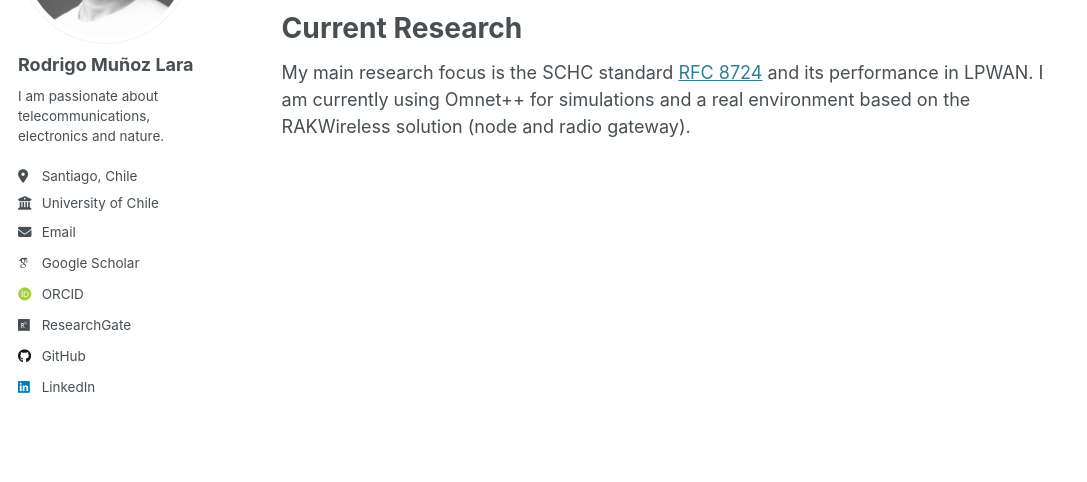
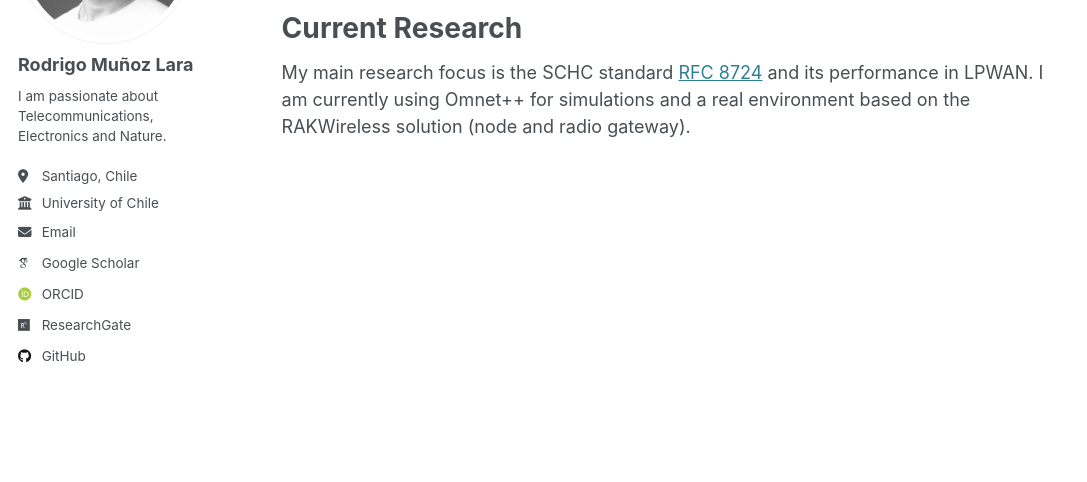
Before and after one commit to RodrigoMunozLara/rodrigomunozlara.github.io, a Jekyll site: the page built from _pages/about.md, in a window 1280 px wide. Shown: the part 234-716 px from the top of the page, without its empty margins (0-1087 px from the left). Built offline with Jekyll 4.4.1, drawn with Linux system fonts in a browser that asks for light colours; some web fonts are replaced.

Commit message:
changing config.yml

```diff
--- a/_config.yml
+++ b/_config.yml
@@ -25,7 +25,7 @@ author:
   avatar           : "rml.jpg"
   name             : "Rodrigo Muñoz Lara"
   pronouns         : # example: "she/her"
-  bio              : "I am passionate about telecommunications, electronics and nature."
+  bio              : "I am passionate about Telecommunications, Electronics and Nature."
   location         : "Santiago, Chile"
   employer         : "University of Chile"
   uri              : # URL
@@ -59,7 +59,7 @@ author:
   keybase          : # Username
   instagram        : # Username
   lastfm           : # Username
-  linkedin         : "rodrigomunozlara"
+  linkedin         : #"rodrigomunozlara"
   mastodon         : # URL
   medium           : # URL
   pinterest        : # Username
@@ -86,11 +86,11 @@ publication_category:
 
 # Site Settings
 teaser                   :  # filename of teaser fallback teaser image placed in /images/, .e.g. "500x300.png"
-breadcrumbs              : false # true, false (default)
+breadcrumbs              : true # true, false (default)
 words_per_minute         : 160
 future                   : true
 read_more                : "disabled" # if enabled, adds "Read more" links to excerpts
-talkmap_link             : false      #change to true to add link to talkmap on talks page
+talkmap_link             : true      #change to true to add link to talkmap on talks page
 comments:
   provider               : # false (default), "disqus", "discourse", "facebook", "google-plus", "staticman", "custom"
   disqus:
@@ -281,7 +281,7 @@ defaults:
     values:
       layout: talk
       author_profile: true
-      share: true
+      share: false
 
 
 # Sass/SCSS
```
